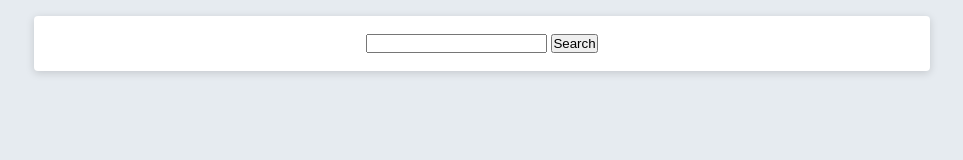
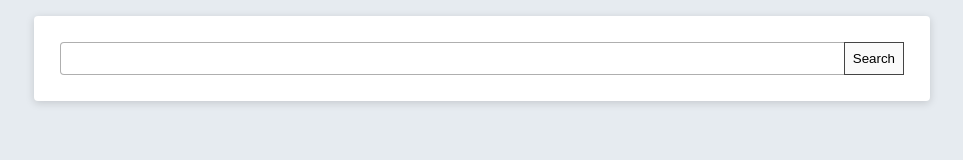
Before and after one commit to or-schneider/StockExchangeJS, a plain HTML site: page index.html in a window 1280 px wide. Shown: the whole page, without its empty margins (158-1121 px from the left). Drawn offline with Linux system fonts and the light colour scheme.

Commit message:
M1(WIP): Creates and styles a search bar

```diff
--- a/index.html
+++ b/index.html
@@ -15,7 +15,7 @@
       <div class="search-bar">
         <div class="search-bar-input-container">
           <input type="text" class="search-bar-input" id="searchBarInput" />
-          <button type="submit">Search</button>
+          <button type="submit" class="search-bar-button">Search</button>
         </div>
       </div>
     </div>
--- a/search_bar/search_bar.css
+++ b/search_bar/search_bar.css
@@ -3,9 +3,29 @@
   display: flex;
   flex-direction: column;
   justify-content: flex-start;
-  align-items: center;
+  align-items: stretch;
   width: 100%;
   border-radius: 4px;
   box-shadow: rgba(0, 0, 0, 0.15) 0px 2px 8px;
-  padding: 18px;
+  padding: 26px;
 }
+.search-bar-input-container {
+  display: flex;
+  /* width: 100%; */
+  /* bor */
+}
+.search-bar-input {
+  flex-grow: 1;
+  border: solid rgba(0, 0, 0, 0.315) 1px;
+  /* border-radius: 8px; */
+  border-top-left-radius: 4px;
+  border-bottom-left-radius: 4px;
+  border-right: none;
+  padding: 0px 12px;
+}
+.search-bar-button {
+  background-color: rgb(250, 250, 250);
+  border: none;
+  border: solid rgba(0, 0, 0, 0.726) 1px;
+  padding: 8px;
+}
```
